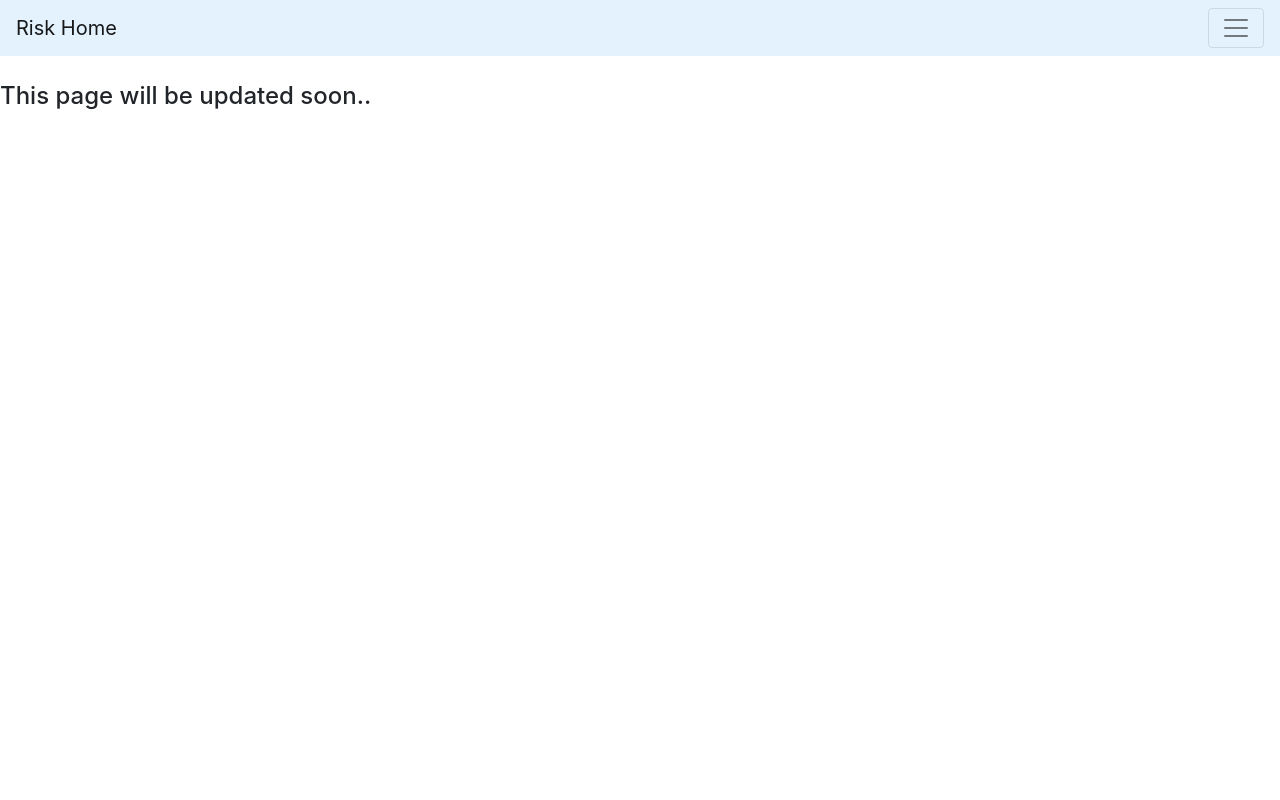
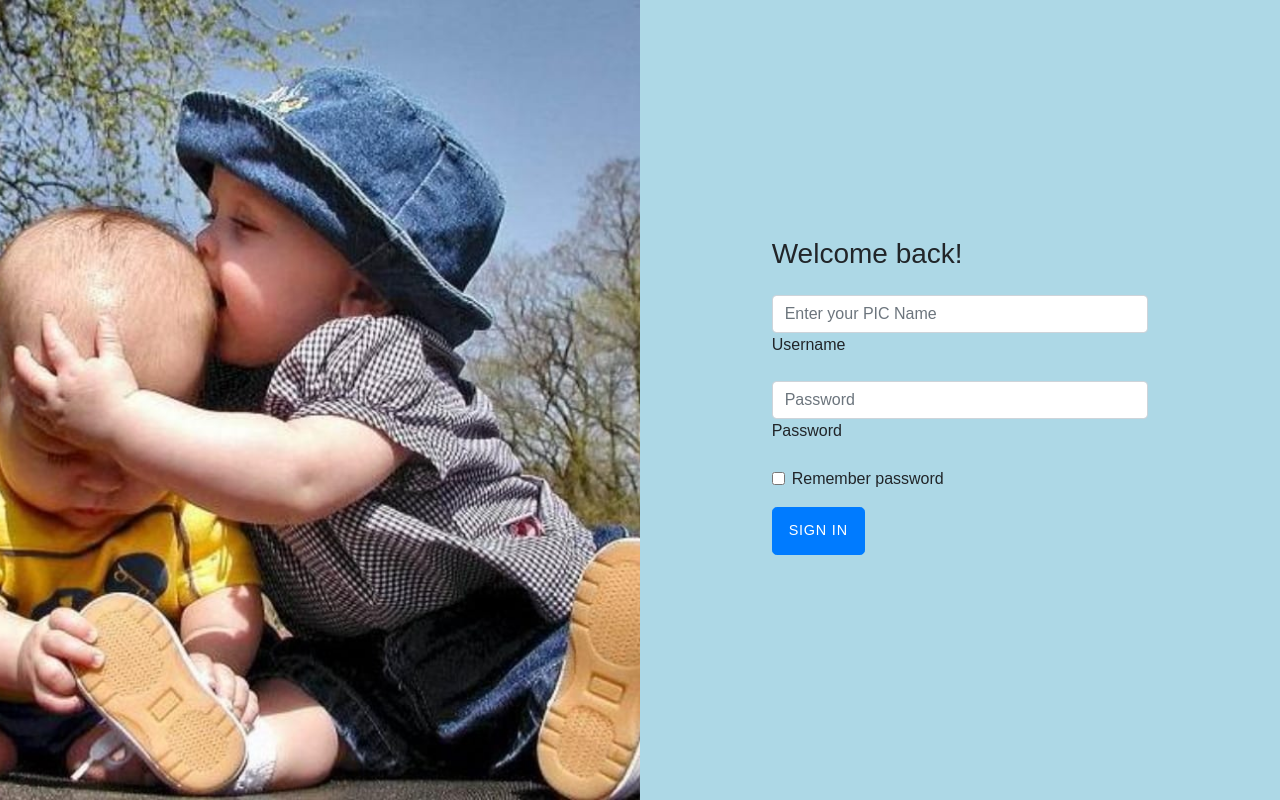
Before and after one commit to AAKRITI111/Heroku-Website, a Flask app: page /about in a window 1280 px wide. Run offline with Flask 2, Linux system fonts and the light colour scheme.

Commit message:
password

```diff
--- a/app.py
+++ b/app.py
@@ -1,63 +1,102 @@
-from flask import Flask, render_template, url_for, request, redirect
+from flask import Flask, render_template, url_for, request, redirect,session
 from flask_sqlalchemy import SQLAlchemy
 from datetime import datetime
 
 app = Flask(__name__)
+app.secret_key = "super secret key"
 app.config['SQLALCHEMY_DATABASE_URI'] = 'sqlite:///app.db'
 app.config['SQLALCHEMY_TRACK_MODIFICATIONS'] = False
 db = SQLAlchemy(app)
 
-
 class PCTasks(db.Model):
     id = db.Column(db.Integer,primary_key=True)
     task = db.Column(db.String(200),nullable=False)
+    userlogged = db.Column(db.String(200),nullable=False)
+    assigned = db.Column(db.String(600),nullable=True)
     desc = db.Column(db.String(600),nullable=True)
     date = db.Column(db.DateTime,default=datetime.utcnow)
 
     def __repr__(self):
         return f"{self.task} - {self.desc}"
 
-@app.route('/', methods=['POST', 'GET'])
-def index():
+@app.route('/login',methods=['POST','GET'])
+def login():
+  if request.method == 'POST':
+   username = request.form['username']
+   password = request.form['password']
+   if username in ['Picy','Pica'] and password == "wontgooffice":
+    session["user"]=password
+    return redirect(url_for("home"))
+   else:
+    return render_template("login.html")
+  else:
+    return render_template("login.html")
+
+
+
+@app.route('/home',methods=['GET'])
+def home():
+  if "user" in session :
+    allTasks = PCTasks.query.all()
+    return render_template("index.html", allTasks=allTasks)
+  else:
+    return render_template("login.html")
+
+@app.route('/add', methods=['POST', 'GET'])
+def add():
     if request.method=='POST':
       pctask=request.form['task']
       pcdesc=request.form['desc']
-      pictask = PCTasks(task=pctask,desc=pcdesc)
+      pcassign=request.form['assigned']
+      pcuserlogged=session['user']
+      pictask = PCTasks(task=pctask,desc=pcdesc,assigned=pcassign,userlogged=pcuserlogged)
       db.session.add(pictask)
       db.session.commit()
     allTasks = PCTasks.query.all()
     return render_template("index.html", allTasks=allTasks)
 
-    # return render_template("index.html")
-
-@app.route('/update/<int:id>')
+@app.route('/update/<int:id>',methods=['GET','POST'])
 def update(id):
-    udTask = PCTasks.query.filter_by(id=id).first()
-    db.session.delete(udTask)
+  if "user" in session:
+   if request.method == 'POST' :
+    ptask=request.form['task']
+    pdesc=request.form['desc']
+    passign=request.form['assign']
+    # pictask = PCTasks(task=ptask,desc=pdesc)
+    pcTask = PCTasks.query.filter_by(id=id).first()
+    pcTask.task=ptask
+    pcTask.desc=pdesc
+    pcTask.assign=passign
+    pcTask.userlogged=session['user']
+    db.session.add(pcTask)
     db.session.commit()
-
-    # ptask=request.form['task']
-    # pdesc=request.form['desc']
-    # pictask = PCTasks(task=ptask,desc=pdesc)
-    # db.session.add(pictask)
-    # db.session.commit()
+    return redirect("/")
 
     # print(allTasks)
     # allTasks = PCTasks.query.all()
-    return render_template("update.html")
+   pcTask = PCTasks.query.filter_by(id=id).first()
+   return render_template("index.html", pcTask=pcTask)
+  else:
+    return render_template("login.html")
 
 @app.route('/delete/<int:id>')
 def delete(id):
+  if "user" in session :
     delTasks = PCTasks.query.filter_by(id=id).first()
     db.session.delete(delTasks)
     db.session.commit()
     # print(allTasks)
     # allTasks = PCTasks.query.all()
-    return redirect("/")
+    return redirect(url_for("home"))
+  else:
+    return render_template("login.html")
 
 @app.route('/about')
 def about():
+  if "user" in session :
     return render_template('about.html')
+  else:
+    return render_template("login.html")
 
 if __name__ == "__main__":
     app.run(debug=True)
--- a/static/css/main.css
+++ b/static/main.css
@@ -31,6 +31,26 @@ td {
     margin-top: 20px;
 }
 
-#content {
+/* #content {
     width: 70%;
-}
+} */
+
+.login {
+    min-height: 100vh;
+  }
+
+  .bg-image {
+    background-image: url('/static/e5e70e4f-d07a-4c7b-a09b-8a6f64ed97a1.jpeg');
+    background-size: cover;
+    background-position: center;
+  }
+
+  .login-heading {
+    font-weight: 300;
+  }
+
+  .btn-login {
+    font-size: 0.9rem;
+    letter-spacing: 0.05rem;
+    padding: 0.75rem 1rem;
+  }
--- a/templates/base.html
+++ b/templates/base.html
@@ -17,7 +17,7 @@
     <!-- <nav class="navbar navbar-expand-lg navbar-light bg-light"> -->
         <nav class="navbar navbar-light" style="background-color: #e3f2fd;">
 
-        <a class="navbar-brand" href="/">Risk Home</a>
+        <a class="navbar-brand" href="/home">Risk Home</a>
         <button class="navbar-toggler" type="button" data-toggle="collapse" data-target="#navbarSupportedContent"
             aria-controls="navbarSupportedContent" aria-expanded="false" aria-label="Toggle navigation">
             <span class="navbar-toggler-icon"></span>
--- /dev/null
+++ b/templates/login.html
@@ -0,0 +1,64 @@
+<!doctype html>
+<html lang="en">
+
+<head>
+    <!-- Required meta tags -->
+    <meta charset="utf-8">
+    <meta name="viewport" content="width=device-width, initial-scale=1, shrink-to-fit=no">
+
+    <!-- Bootstrap CSS -->
+    <link rel="stylesheet" href="https://cdn.jsdelivr.net/npm/bootstrap@4.3.1/dist/css/bootstrap.min.css"
+        integrity="sha384-ggOyR0iXCbMQv3Xipma34MD+dH/1fQ784/j6cY/iJTQUOhcWr7x9JvoRxT2MZw1T" crossorigin="anonymous">
+    <link rel="stylesheet" type="text/css" href="{{url_for('static', filename = 'main.css')}}">
+
+
+    <!-- {{url_for('static', filename = 'main.css')}} -->
+
+</head>
+
+<body>
+<div class="container-fluid ps-md-0">
+    <div class="row g-0">
+      <div class="d-none d-md-flex col-md-4 col-lg-6 bg-image"></div>
+      <div class="col-md-8 col-lg-6">
+        <div class="login d-flex align-items-center py-5">
+          <div class="container">
+            <div class="row">
+              <div class="col-md-9 col-lg-8 mx-auto">
+                <h3 class="login-heading mb-4">Welcome back!</h3>
+
+                <!-- Sign In Form -->
+                <form action="#" method="POST">
+                  <div class="form-floating mb-3">
+                    <input type="text" class="form-control" id="floatingInput" name="username" placeholder="Enter your PIC Name">
+                    <label for="floatingInput">Username</label>
+                  </div>
+                  <div class="form-floating mb-3">
+                    <input type="password" class="form-control" id="floatingPassword" name="password" placeholder="Password">
+                    <label for="floatingPassword">Password</label>
+                  </div>
+
+                  <div class="form-check mb-3">
+                    <input class="form-check-input" type="checkbox" value="" id="rememberPasswordCheck">
+                    <label class="form-check-label" for="rememberPasswordCheck">
+                      Remember password
+                    </label>
+                  </div>
+
+                  <div class="d-grid">
+                    <button class="btn btn-lg btn-primary btn-login text-uppercase fw-bold mb-2" type="submit">Sign in</button>
+                    <!-- <div class="text-center">
+                      <a class="small" href="#">Forgot password?</a>
+                    </div> -->
+                  </div>
+
+                </form>
+              </div>
+            </div>
+          </div>
+        </div>
+      </div>
+    </div>
+  </div>
+</body>
+</html>
```
Also changed, not shown: templates/index.html (+19 -5 lines), templates/update.html (+7 -7 lines), app.db, static/e5e70e4f-d07a-4c7b-a09b-8a6f64ed97a1.jpeg (added), 2 other files.
